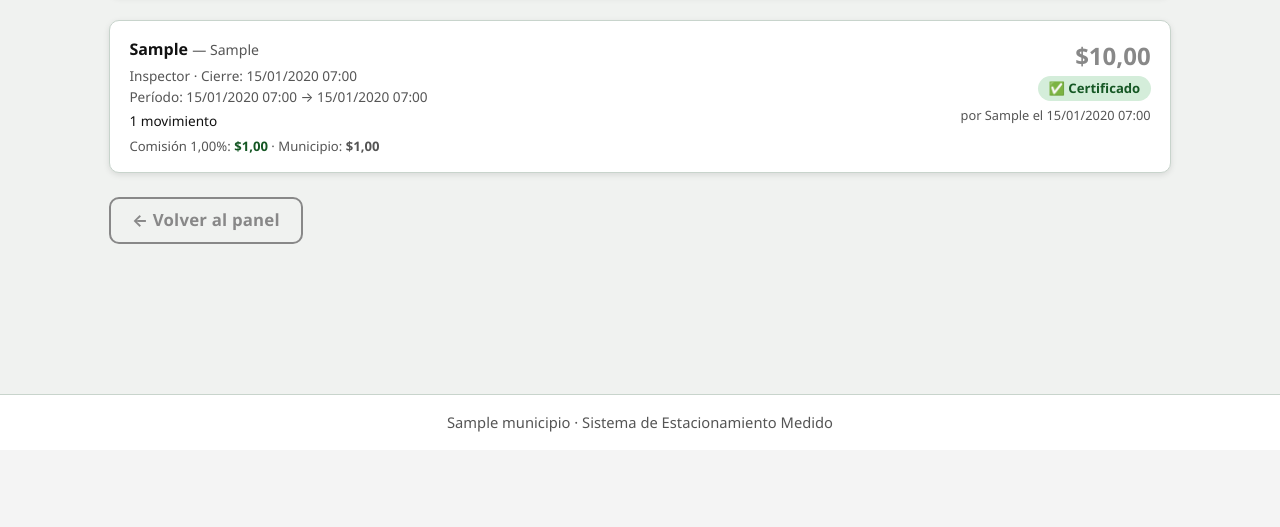
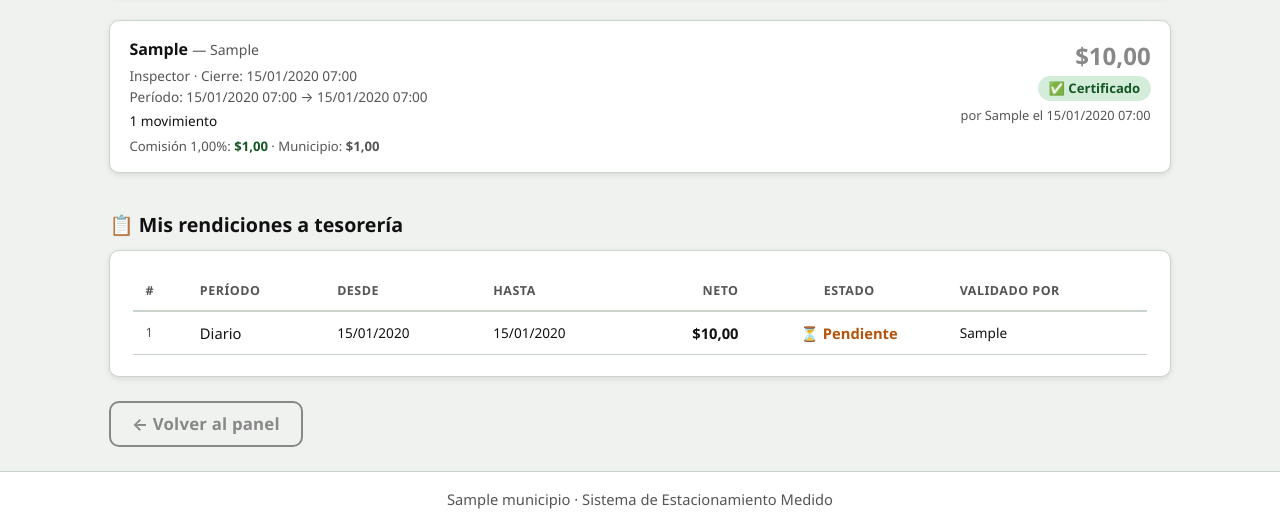
Before and after one commit to PolloLopez/estacionamiento_proyecto, a Django app: page /usuarios/admin-rendiciones/ in a window 1280 px wide. Shown: the part 350-877 px from the top of the page. Before the commit the page ends 782 px from the top, so only its background shows below. Run offline with Django 5.2, Linux system fonts and the light colour scheme; a user stored in the database is signed in; tables that the repository leaves empty hold one stand-in row (values such as "Sample post"); grey boxes marked "Sample" are stand-in pictures.

Commit message:
feat: tesorero valida rendiciones, admin auto-fecha desde ultima rendicion, pendientes en panel vendedor y admin

```diff
--- a/app_estacionamiento/urls.py
+++ b/app_estacionamiento/urls.py
@@ -133,6 +133,7 @@ urlpatterns = [
     # 🏦 TESORERÍA
     # =========================
     path("tesorero/", views.panel_tesorero, name="panel_tesorero"),
+    path("tesorero/rendicion/<int:rendicion_id>/validar/", views.validar_rendicion, name="validar_rendicion"),
     path("tesorero/depositar/<int:liquidacion_id>/", views.depositar_comision, name="depositar_comision"),
 
 ]
--- a/app_estacionamiento/views.py
+++ b/app_estacionamiento/views.py
@@ -33,6 +33,7 @@ from .views_inspector import (
 )
 from .views_tesorero import (
     panel_tesorero,
+    validar_rendicion,
     depositar_comision,
 )
 from .views_vendedor import (
--- a/app_estacionamiento/views_admin.py
+++ b/app_estacionamiento/views_admin.py
@@ -782,6 +782,11 @@ def admin_rendiciones(request):
         cierrecaja__isnull=False,
     ).filter(Q(es_inspector=True) | Q(es_vendedor=True)).distinct().order_by("first_name", "correo")
 
+    # Rendiciones propias del admin a tesorería (para que vea cuáles están pendientes de validación)
+    mis_rendiciones = Rendicion.objects.filter(
+        admin=request.user
+    ).order_by("-fecha_hasta")[:20]
+
     return render(request, "admin/rendiciones.html", {
         "cierres":            page_obj,
         "filtro":             filtro,
@@ -791,6 +796,7 @@ def admin_rendiciones(request):
         "fecha_hasta":        fecha_hasta,
         "usuarios_con_cierres": usuarios_con_cierres,
         "page_obj":           page_obj,
+        "mis_rendiciones":    mis_rendiciones,
     })
 
 
@@ -837,9 +843,15 @@ def crear_rendicion(request):
         messages.success(request, f"Rendición generada. Total neto a rendir: ${total_neto}")
         return redirect("admin_rendiciones")
 
+    # Sugerir fecha_desde = día siguiente a la última rendición del admin
+    ultima = Rendicion.objects.filter(admin=request.user).order_by("-fecha_hasta").first()
+    from datetime import timedelta
+    fecha_desde_sugerida = (ultima.fecha_hasta + timedelta(days=1)) if ultima else date.today().replace(day=1)
+
     return render(request, "admin/crear_rendicion.html", {
-        "periodos": Rendicion.PERIODOS,
-        "hoy":      date.today(),
+        "periodos":            Rendicion.PERIODOS,
+        "hoy":                 date.today(),
+        "fecha_desde_sugerida": fecha_desde_sugerida,
     })
 
 
--- a/templates/admin/crear_rendicion.html
+++ b/templates/admin/crear_rendicion.html
@@ -33,7 +33,7 @@
           <div style="flex:1; min-width:130px;">
             <label>Desde <span style="color:var(--color-danger);">*</span></label>
             <input type="date" name="fecha_desde" required
-                   value="{{ hoy|date:'Y-m-01' }}"
+                   value="{{ fecha_desde_sugerida|date:'Y-m-d' }}"
                    style="width:100%; margin-top:0.3rem;" />
           </div>
           <div style="flex:1; min-width:130px;">
--- a/templates/admin/rendiciones.html
+++ b/templates/admin/rendiciones.html
@@ -192,6 +192,51 @@
 </div>
 {% endif %}
 
+{# ── Mis rendiciones a tesorería ─────────────────────────────────── #}
+{% if mis_rendiciones %}
+<div style="margin-top:2.5rem;">
+  <h3 style="margin-bottom:0.75rem;">📋 Mis rendiciones a tesorería</h3>
+  <div class="card" style="overflow-x:auto;">
+    <table>
+      <thead>
+        <tr>
+          <th>#</th>
+          <th>Período</th>
+          <th>Desde</th>
+          <th>Hasta</th>
+          <th style="text-align:right;">Neto</th>
+          <th style="text-align:center;">Estado</th>
+          <th>Validado por</th>
+        </tr>
+      </thead>
+      <tbody>
+        {% for r in mis_rendiciones %}
+        <tr>
+          <td style="color:var(--color-text-muted); font-size:0.8rem;">{{ r.id }}</td>
+          <td>{{ r.get_periodo_display }}</td>
+          <td style="font-size:0.85rem;">{{ r.fecha_desde|date:"d/m/Y" }}</td>
+          <td style="font-size:0.85rem;">{{ r.fecha_hasta|date:"d/m/Y" }}</td>
+          <td style="text-align:right; font-weight:700;">${{ r.total_neto }}</td>
+          <td style="text-align:center;">
+            {% if r.estado == "pendiente" %}
+              <span style="color:var(--color-warning); font-weight:600;">⏳ Pendiente</span>
+            {% elif r.estado == "validada" %}
+              <span style="color:var(--color-primary); font-weight:600;">✅ Validada</span>
+            {% else %}
+              <span style="color:var(--color-danger); font-weight:600;">⚠️ Observada</span>
+            {% endif %}
+          </td>
+          <td style="font-size:0.85rem;">
+            {% if r.tesorero %}{{ r.tesorero.correo }}{% else %}—{% endif %}
+          </td>
+        </tr>
+        {% endfor %}
+      </tbody>
+    </table>
+  </div>
+</div>
+{% endif %}
+
 <div style="margin-top:1.5rem;">
   <a href="{% url 'panel_admin' %}" class="btn btn-outline">← Volver al panel</a>
 </div>
```
Also changed, not shown: app_estacionamiento/views_tesorero.py (+32 -0 lines), app_estacionamiento/views_vendedor.py (+9 -3 lines), templates/tesorero/panel_tesorero.html (+24 -0 lines), templates/vendedores/panel.html (+17 -0 lines).
